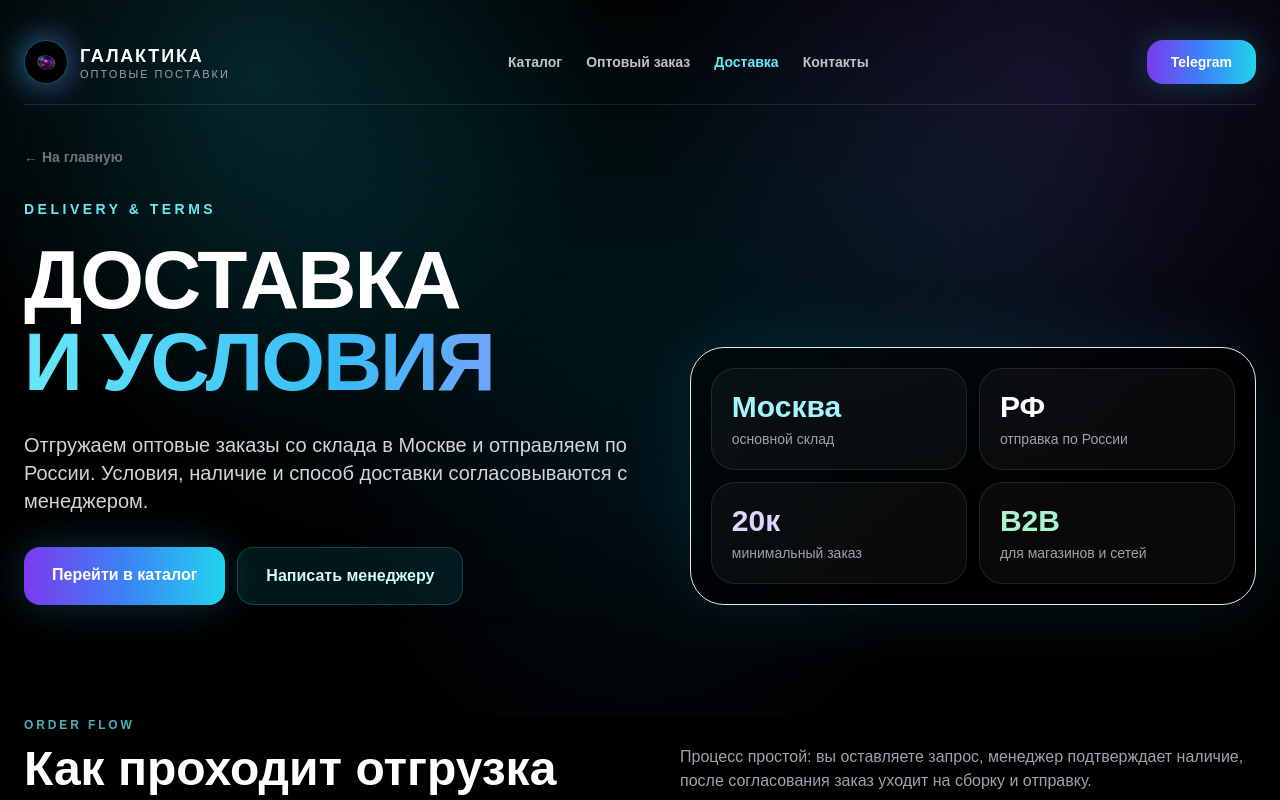
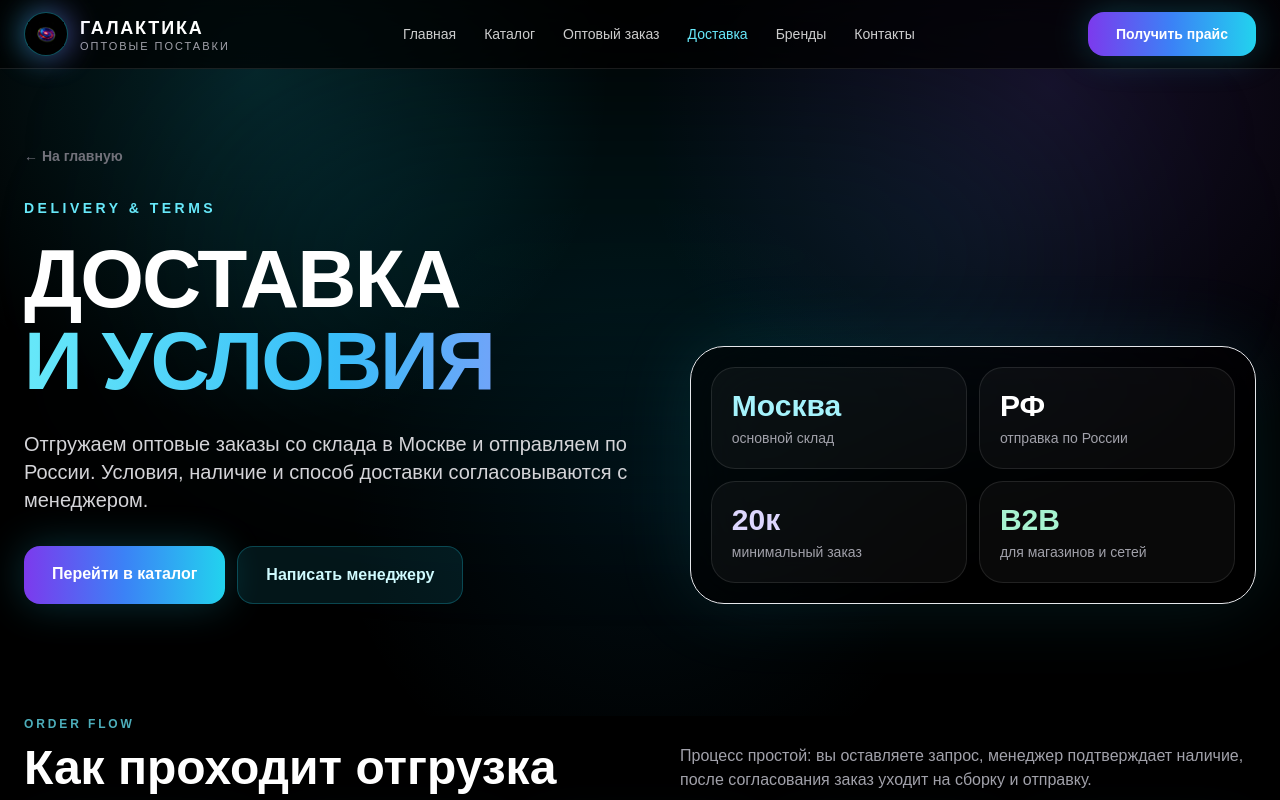
Before and after one commit to thentrss-ship-it/galaktika-site, a Next.js app: page /delivery in a window 1280 px wide. Shown: the top 800 px of the page. Built offline with nearby package versions, Linux system fonts and the light colour scheme; no server answers.

Commit message:
Unify site navigation

```diff
--- a/app/catalog/page.tsx
+++ b/app/catalog/page.tsx
@@ -1331,12 +1331,12 @@ export default function CatalogPage() {
               </div>
             </a>
 
-            <nav className="hidden items-center gap-7 text-sm font-medium text-white/80 lg:flex">
+            <nav className="hidden items-center gap-5 text-sm font-medium text-white/80 lg:flex xl:gap-7">
+              <a href="/" className="transition hover:text-cyan-300">Главная</a>
               <a href="/catalog" className="text-cyan-300">Каталог</a>
               <a href="/wholesale" className="transition hover:text-cyan-300">Оптовый заказ</a>
               <a href="/delivery" className="transition hover:text-cyan-300">Доставка</a>
               <a href="/#brands" className="transition hover:text-cyan-300">Бренды</a>
-              <a href="/#about" className="transition hover:text-cyan-300">О нас</a>
               <a href="/contacts" className="transition hover:text-cyan-300">Контакты</a>
             </nav>
 
--- a/app/contacts/page.tsx
+++ b/app/contacts/page.tsx
@@ -80,7 +80,7 @@ export default function ContactsPage() {
             </div>
           </a>
 
-          <nav className="hidden items-center gap-7 text-sm font-medium text-white/80 lg:flex">
+          <nav className="hidden items-center gap-5 text-sm font-medium text-white/80 lg:flex xl:gap-7">
             <a href="/" className="transition hover:text-cyan-300">Главная</a>
             <a href="/catalog" className="transition hover:text-cyan-300">Каталог</a>
             <a href="/wholesale" className="transition hover:text-cyan-300">Оптовый заказ</a>
--- a/app/delivery/page.tsx
+++ b/app/delivery/page.tsx
@@ -87,13 +87,8 @@ const faq = [
 export default function DeliveryPage() {
   return (
     <main className="min-h-screen overflow-hidden bg-black text-white">
-      <section className="relative px-5 pb-20 pt-10 lg:px-6 lg:pb-28">
-        <div className="absolute inset-0 bg-[radial-gradient(circle_at_20%_10%,rgba(34,211,238,0.16),transparent_30%),radial-gradient(circle_at_82%_12%,rgba(139,92,246,0.16),transparent_34%),radial-gradient(circle_at_50%_70%,rgba(14,165,233,0.08),transparent_38%)]" />
-        <div className="absolute inset-x-0 top-0 h-[620px] bg-gradient-to-b from-cyan-950/18 via-black to-black" />
-        <div className="absolute left-1/2 top-24 h-80 w-[900px] -translate-x-1/2 rounded-full bg-cyan-500/10 blur-[110px]" />
-
-        <div className="relative mx-auto max-w-7xl">
-          <header className="mb-10 flex items-center justify-between gap-4 border-b border-white/10 pb-5">
+      <header className="fixed left-0 right-0 top-0 z-50 border-b border-white/10 bg-black/70 backdrop-blur-2xl">
+        <div className="mx-auto flex max-w-7xl items-center justify-between px-5 py-3 lg:px-6">
           <a href="/" className="flex items-center gap-3">
             <div className="relative h-11 w-11">
               <div className="absolute inset-0 rounded-full bg-gradient-to-r from-cyan-400 to-violet-500 opacity-70 blur-lg" />
@@ -101,6 +96,7 @@ export default function DeliveryPage() {
                 <img src="/logo-galaktika.png" alt="ГАЛАКТИКА" className="h-9 w-9 object-contain" />
               </div>
             </div>
+
             <div>
               <div className="text-base font-black uppercase tracking-[0.1em] sm:text-lg">ГАЛАКТИКА</div>
               <div className="-mt-1 text-[9px] uppercase tracking-[0.16em] text-zinc-400 sm:text-[11px] sm:tracking-[0.18em]">
@@ -109,10 +105,12 @@ export default function DeliveryPage() {
             </div>
           </a>
 
-            <nav className="hidden items-center gap-6 text-sm font-bold text-white/75 md:flex">
+          <nav className="hidden items-center gap-5 text-sm font-medium text-white/80 lg:flex xl:gap-7">
+            <a href="/" className="transition hover:text-cyan-300">Главная</a>
             <a href="/catalog" className="transition hover:text-cyan-300">Каталог</a>
             <a href="/wholesale" className="transition hover:text-cyan-300">Оптовый заказ</a>
             <a href="/delivery" className="text-cyan-300">Доставка</a>
+            <a href="/#brands" className="transition hover:text-cyan-300">Бренды</a>
             <a href="/contacts" className="transition hover:text-cyan-300">Контакты</a>
           </nav>
 
@@ -120,11 +118,20 @@ export default function DeliveryPage() {
             href={TELEGRAM_URL}
             target="_blank"
             rel="noreferrer"
-              className="rounded-2xl bg-gradient-to-r from-violet-600 via-blue-500 to-cyan-400 px-4 py-3 text-sm font-black shadow-[0_0_35px_rgba(34,211,238,0.25)] transition hover:scale-105 sm:px-6"
+            className="rounded-2xl bg-gradient-to-r from-violet-600 via-blue-500 to-cyan-400 px-4 py-3 text-sm font-black shadow-[0_0_35px_rgba(34,211,238,0.25)] transition hover:scale-105 hover:shadow-[0_0_45px_rgba(34,211,238,0.4)] sm:px-5 md:px-7"
           >
-              Telegram
+            <span className="hidden sm:inline">Получить прайс</span>
+            <span className="sm:hidden">Прайс</span>
           </a>
+        </div>
       </header>
+      <section className="relative px-5 pb-20 pt-28 lg:px-6 lg:pb-28 lg:pt-36">
+        <div className="absolute inset-0 bg-[radial-gradient(circle_at_20%_10%,rgba(34,211,238,0.16),transparent_30%),radial-gradient(circle_at_82%_12%,rgba(139,92,246,0.16),transparent_34%),radial-gradient(circle_at_50%_70%,rgba(14,165,233,0.08),transparent_38%)]" />
+        <div className="absolute inset-x-0 top-0 h-[620px] bg-gradient-to-b from-cyan-950/18 via-black to-black" />
+        <div className="absolute left-1/2 top-24 h-80 w-[900px] -translate-x-1/2 rounded-full bg-cyan-500/10 blur-[110px]" />
+
+        <div className="relative mx-auto max-w-7xl">
+
 
           <a href="/" className="mb-8 inline-flex text-sm font-bold text-zinc-500 transition hover:text-cyan-300">
             ← На главную
--- a/app/page.tsx
+++ b/app/page.tsx
@@ -479,7 +479,10 @@ export default function GalaktikaVapeSite() {
               </div>
             </a>
 
-            <nav className="hidden items-center gap-7 text-sm font-medium text-white/80 lg:flex">
+            <nav className="hidden items-center gap-5 text-sm font-medium text-white/80 lg:flex xl:gap-7">
+              <a href="/" className="text-cyan-300">
+                Главная
+              </a>
               <a href="/catalog" className="transition hover:text-cyan-300">
                 Каталог
               </a>
@@ -491,9 +494,6 @@ export default function GalaktikaVapeSite() {
               </a>
               <a href="#brands" className="transition hover:text-cyan-300">
                 Бренды
-              </a>
-              <a href="#about" className="transition hover:text-cyan-300">
-                О нас
               </a>
               <a href="/contacts" className="transition hover:text-cyan-300">
                 Контакты
@@ -536,9 +536,16 @@ export default function GalaktikaVapeSite() {
             <div className="border-t border-white/10 bg-black/95 px-5 py-5 shadow-[0_24px_60px_rgba(0,0,0,0.55)] backdrop-blur-2xl lg:hidden">
               <nav className="mx-auto grid max-w-7xl gap-2 text-sm font-bold text-white/85">
                 <a
+                  href="/"
+                  onClick={() => setIsMobileMenuOpen(false)}
+                  className="rounded-2xl border border-cyan-400/20 bg-cyan-400/10 px-4 py-3 text-cyan-200"
+                >
+                  Главная
+                </a>
+                <a
                   href="/catalog"
                   onClick={() => setIsMobileMenuOpen(false)}
-                  className="rounded-2xl border border-cyan-400/20 bg-cyan-400/10 px-4 py-3 text-cyan-200"
+                  className="rounded-2xl border border-white/10 bg-white/[0.035] px-4 py-3 transition hover:border-cyan-400/30 hover:text-cyan-200"
                 >
                   Каталог
                 </a>
@@ -562,13 +569,6 @@ export default function GalaktikaVapeSite() {
                   className="rounded-2xl border border-white/10 bg-white/[0.035] px-4 py-3 transition hover:border-cyan-400/30 hover:text-cyan-200"
                 >
                   Бренды
-                </a>
-                <a
-                  href="#about"
-                  onClick={() => setIsMobileMenuOpen(false)}
-                  className="rounded-2xl border border-white/10 bg-white/[0.035] px-4 py-3 transition hover:border-cyan-400/30 hover:text-cyan-200"
-                >
-                  О нас
                 </a>
                 <a
                   href="/contacts"
--- a/app/wholesale/page.tsx
+++ b/app/wholesale/page.tsx
@@ -126,11 +126,12 @@ export default function WholesalePage() {
             </div>
           </a>
 
-          <nav className="hidden items-center gap-8 text-sm font-medium text-white/80 lg:flex">
+          <nav className="hidden items-center gap-5 text-sm font-medium text-white/80 lg:flex xl:gap-7">
             <a href="/" className="transition hover:text-cyan-300">Главная</a>
             <a href="/catalog" className="transition hover:text-cyan-300">Каталог</a>
             <a href="/wholesale" className="text-cyan-300">Оптовый заказ</a>
             <a href="/delivery" className="transition hover:text-cyan-300">Доставка</a>
+            <a href="/#brands" className="transition hover:text-cyan-300">Бренды</a>
             <a href="/contacts" className="transition hover:text-cyan-300">Контакты</a>
           </nav>
 
```
Lines whose indentation alone changed are shown as unchanged.
